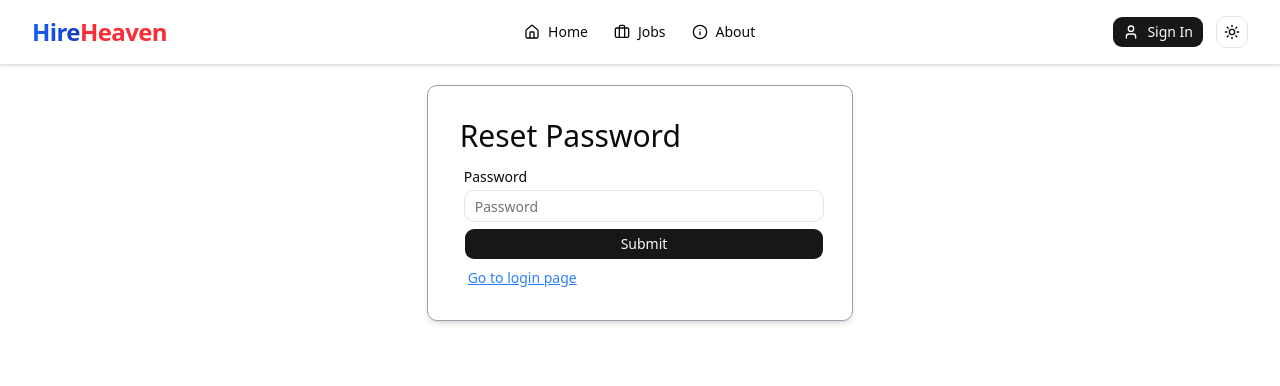
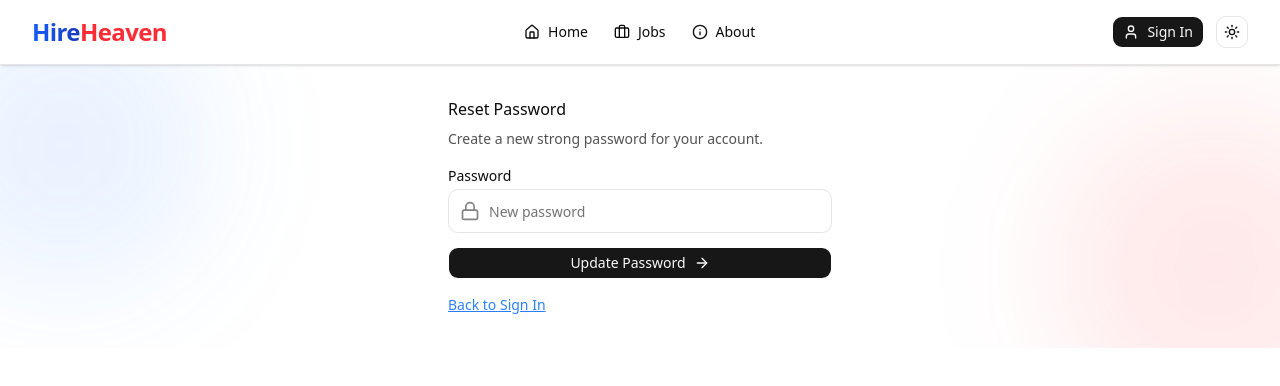
Before and after one commit to debug-node/Job-Portal, a Next.js app in the folder frontend/: page /reset/1 in a window 1280 px wide. Shown: the top 386 px of the page. Built offline with nearby package versions, Linux system fonts and the light colour scheme; no server answers.

Commit message:
chore: update page.tsx

```diff
--- a/frontend/src/app/(auth)/reset/[token]/page.tsx
+++ b/frontend/src/app/(auth)/reset/[token]/page.tsx
@@ -8,6 +8,7 @@ import Link from "next/link";
 import { redirect, useParams } from "next/navigation";
 import React, { FormEvent, useState } from "react";
 import toast from "react-hot-toast";
+import { ArrowRight, Lock } from "lucide-react";
 
 const ResetPage = () => {
 	const { token } = useParams();
@@ -27,43 +28,51 @@ const ResetPage = () => {
 
 			toast.success(data.message);
 			setPassword("");
-		} catch (error: any) {
-			toast.error(error.response.data.message);
+		} catch (error: unknown) {
+			const axiosError = (error as { response?: { data?: { message?: string } } })
+				?.response?.data?.message;
+			toast.error(axiosError || "Failed to reset password");
 		} finally {
 			setbtnLoading(false);
 		}
 	};
 	return (
-		<div className="mt-20 md:mt-5 z-0">
-			<div className="md:w-1/3 border border-gray-400 rounded-lg p-8 flex flex-col w-full relative shadow-md m-auto">
-				<h2 className="mb-1">
-					<span className="text-3xl">Reset Password</span>
-				</h2>
-				<form
-					onSubmit={submitHandler}
-					className="flex flex-col justify-between mt-3">
-					<div className="grid w-full max-w-sm items-center gap-1.5 ml-1">
+		<div className="ui-page relative overflow-hidden flex items-center justify-center">
+			<div className="absolute -top-16 -left-20 w-72 h-72 bg-blue-500/10 rounded-full blur-3xl" />
+			<div className="absolute -bottom-20 -right-24 w-80 h-80 bg-red-500/10 rounded-full blur-3xl" />
+			<div className="w-full max-w-md ui-card p-8 relative z-10">
+				<h2 className="ui-title mb-2">Reset Password</h2>
+				<p className="text-sm opacity-70 mb-5">
+					Create a new strong password for your account.
+				</p>
+				<form onSubmit={submitHandler} className="space-y-4">
+					<div className="grid items-center gap-1.5">
 						<Label>Password</Label>
+						<div className="relative">
+							<Lock className="icon-style" />
 							<Input
 								type="password"
-							placeholder="Password"
+								placeholder="New password"
 								value={password}
 								onChange={(e) => setPassword(e.target.value)}
 								required
+								className="pl-10 h-11"
 							/>
+						</div>
 
 						<Button
 							disabled={btnLoading}
-							className="flex justify-center items-center gap-2">
-							Submit
+							className="flex justify-center items-center gap-2 w-full mt-2">
+							{btnLoading ? "Updating..." : "Update Password"}
+							<ArrowRight size={16} />
 						</Button>
 					</div>
 				</form>
 
 				<Link
-					className="mt-2 text-blue-500 underline text-sm ml-2"
+					className="mt-4 inline-block text-blue-500 underline text-sm"
 					href={"/login"}>
-					Go to login page
+					Back to Sign In
 				</Link>
 			</div>
 		</div>
```
Lines whose indentation alone changed are shown as unchanged.
